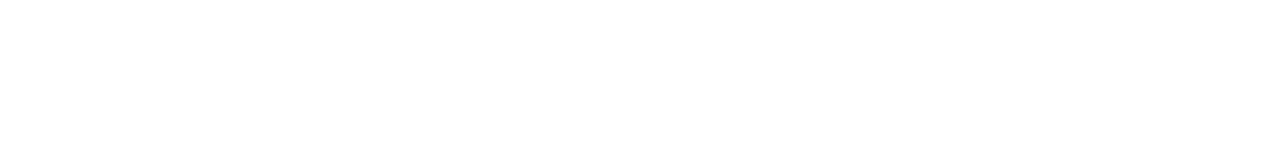
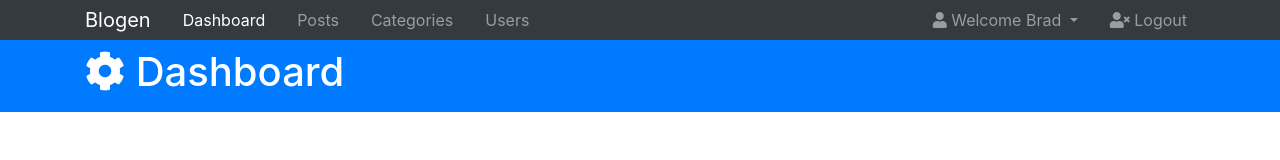
Before and after one commit to thdim/Blogen-Admin-UI, a plain HTML site: page index.html in a window 1280 px wide. Drawn offline with nearby package versions, Linux system fonts and the light colour scheme.

Commit message:
63. Navbar & Main Header

```diff
--- a/index.html
+++ b/index.html
@@ -15,7 +15,62 @@
 
 <body>
   <!-- START HERE -->
+  <nav class="navbar navbar-expand-sm navbar-dark bg-dark p-0">
+    <div class="container">
+      <a href="index.html" class="navbar-brand">Blogen</a>
+      <button class="navbar-toggler" data-toggle="collapse" data-target="#navbarCollapse">
+        <span class="navbar-toggler-icon"></span>
+      </button>
+      <div class="collapse navbar-collapse" id="navbarCollapse">
+        <ul class="navbar-nav">
+          <li class="nav-item px-2">
+            <a href="index.html" class="nav-link active">Dashboard</a>
+          </li>
+          <li class="nav-item px-2">
+            <a href="post.html" class="nav-link">Posts</a>
+          </li>
+          <li class="nav-item px-2">
+            <a href="categories.html" class="nav-link">Categories</a>
+          </li>
+          <li class="nav-item px-2">
+            <a href="users.html" class="nav-link">Users</a>
+          </li>
+        </ul>
 
+        <ul class="navbar-nav ml-auto">
+          <li class="nav-item dropdown mr-3">
+            <a href="#" class="nav-link dropdown-toggle" data-toggle="dropdown">
+              <i class="fas fa-user"></i> Welcome Brad
+            </a>
+            <div class="dropdown-menu">
+              <a href="profile.html" class="dropdown-item">
+                <i class="fas fa-user-circle"></i> Profile
+              </a>
+              <a href="settings.html" class="dropdown-item">
+                  <i class="fas fa-user-cog"></i> Settings
+                </a>
+            </div>
+          </li>
+          <li class="nav-item">
+            <a href="login.html" class="nav-link">
+              <i class="fas fa-user-times"></i> Logout
+            </a>
+          </li>
+        </ul>
+      </div>
+    </div>
+  </nav>
+
+  <!-- HEADER -->
+  <header id="main-header" class="py-2 bg-primary text-white">
+    <div class="container">
+      <div class="row">
+        <div class="col-md-6">
+            <h1><i class="fas fa-cog"></i> Dashboard</h1>
+        </div>
+      </div>
+    </div>
+  </header>
 
   <script src="http://code.jquery.com/jquery-3.3.1.min.js" integrity="sha256-FgpCb/KJQlLNfOu91ta32o/NMZxltwRo8QtmkMRdAu8="
     crossorigin="anonymous"></script>
```
